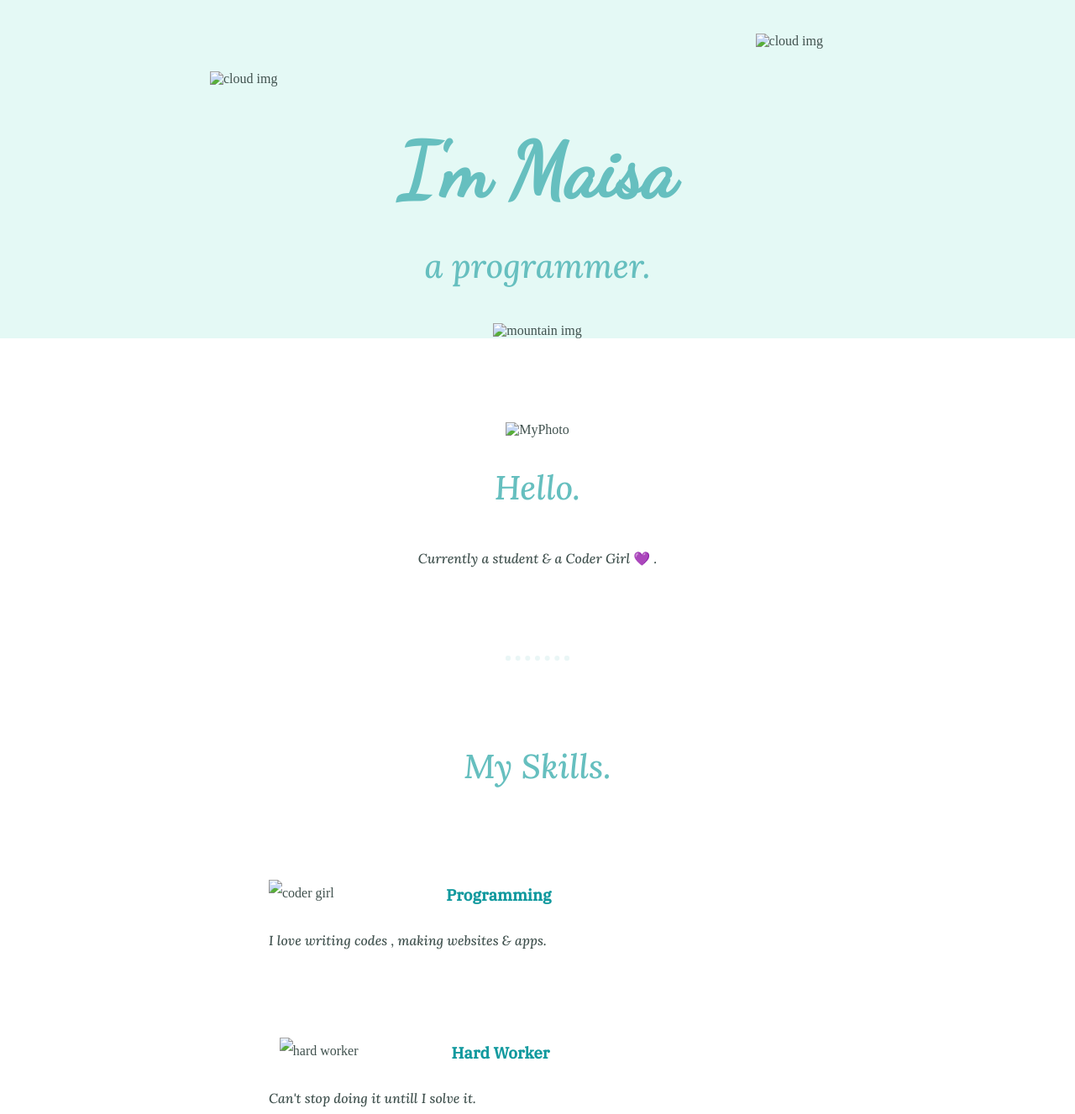
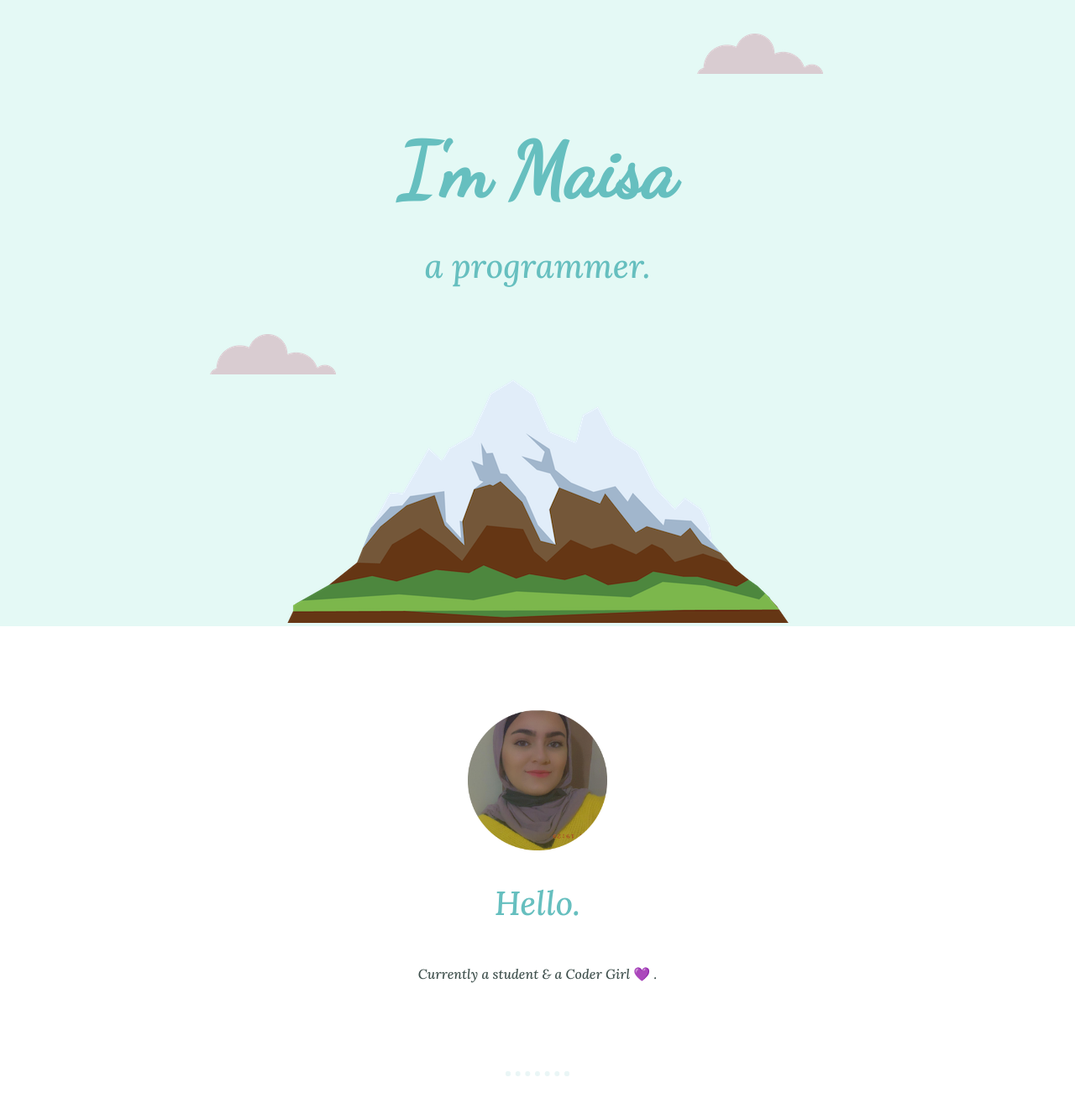
Before and after one commit to maisajad/personalWebsite, a plain HTML site: page index.html in a window 1280 px wide. Shown: the top 1327 px of the page at 84% size. Drawn offline with Linux system fonts and the light colour scheme; files that its build step writes are made by us from their sources.

Commit message:
Update index.html

```diff
--- a/index.html
+++ b/index.html
@@ -3,22 +3,22 @@
   <head>
     <meta charset="utf-8">
     <title>Maisa</title>
-    <link rel="stylesheet" href="css/styles.css">
+    <link rel="stylesheet" href="styles.css">
     <link rel="icon" href="favicon.ico">
     <link rel="preconnect" href="https://fonts.gstatic.com">
     <link href="https://fonts.googleapis.com/css2?family=Dancing+Script&family=IBM+Plex+Serif:wght@500&family=Lora:ital,wght@1,500&display=swap" rel="stylesheet">
       <body>
     <div class="top-container">
-      <img class="top-cloud" src="images/cloud.png" alt="cloud img">
+      <img class="top-cloud" src="cloud.png" alt="cloud img">
       <h1>I'm Maisa</h1>
       <h2 >a programmer.</h2>
-      <img class="bottom-cloud" src="images/cloud.png" alt="cloud img">
-      <img src="images/mountain.png" alt="mountain img">
+      <img class="bottom-cloud" src="cloud.png" alt="cloud img">
+      <img src="mountain.png" alt="mountain img">
 
     </div>
     <div class="middle-container">
       <div class="profile">
-        <img src="images/myCircle1.png" alt="MyPhoto" class="myPhoto">
+        <img src="myCircle1.png" alt="MyPhoto" class="myPhoto">
         <h2>Hello.</h2>
         <p>Currently a student & a Coder Girl 💜 .</p>
       </div>
@@ -26,12 +26,12 @@
       <div class="skills">
         <h2>My Skills.</h2>
         <div class="skill-row">
-          <img class="circle1" src="images/coder.jpg" alt="coder girl">
+          <img class="circle1" src="coder.jpg" alt="coder girl">
           <h3>Programming</h3>
           <p>I love writing codes , making websites & apps.</p>
         </div>
         <div class="skill-row">
-          <img class="circle2" src="images/hard1.jpg" alt="hard worker">
+          <img class="circle2" src="hard1.jpg" alt="hard worker">
           <h3>Hard Worker</h3>
           <p class="hard-text">Can't stop doing it untill I solve it. </p>
         </div>
```
